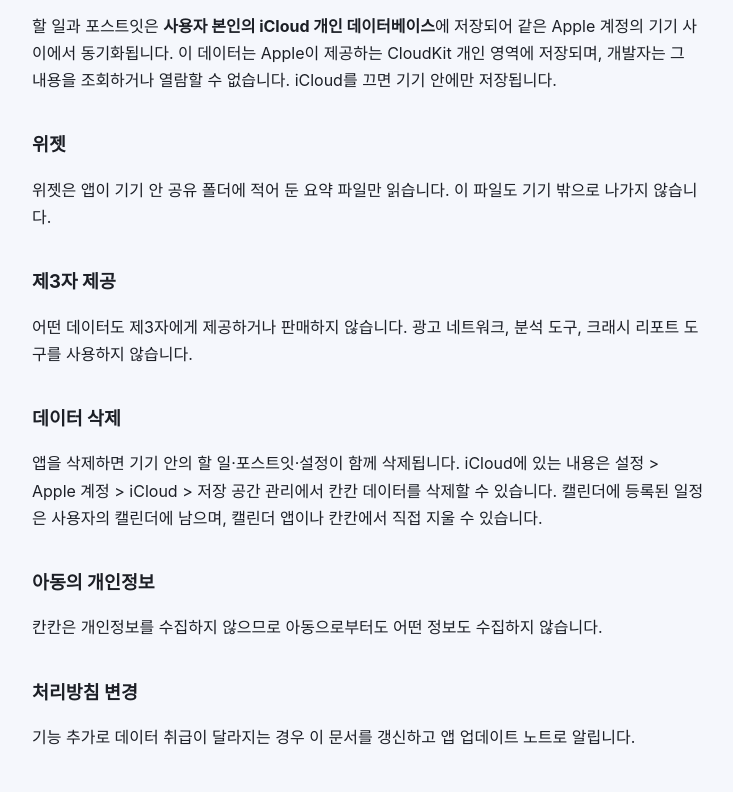
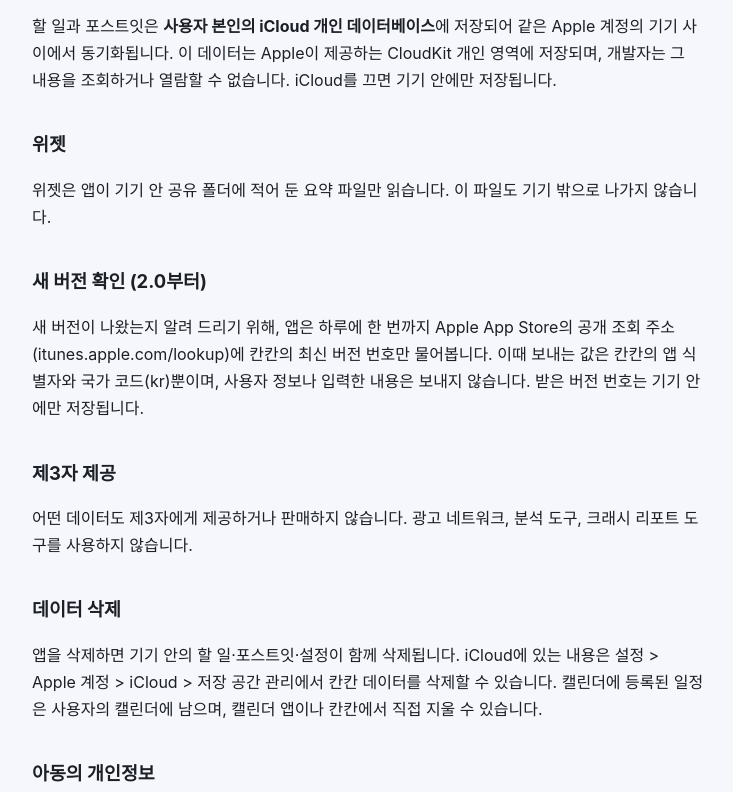
Before and after one commit to pherd94/kankan-support, a plain HTML site: page privacy/index.html in a window 1280 px wide. Shown: the part 1015-1807 px from the top of the page, without its empty margins (272-1005 px from the left). Drawn offline with Linux system fonts and the light colour scheme.

Commit message:
개인정보 처리방침: 새 버전 확인(App Store 공개 조회) 항목 추가

```diff
--- a/privacy/index.html
+++ b/privacy/index.html
@@ -32,7 +32,7 @@
 </head>
 <body>
 <h1>칸칸 개인정보 처리방침</h1>
-<p class="effective">시행일: 2026-09-12 (최초 시행)</p>
+<p class="effective">시행일: 2026-09-12 (최초 시행) · 개정: 2026-09-29 (새 버전 확인 항목 추가)</p>
 
 <h2>요약</h2>
 <p>칸칸은 <strong>어떠한 개인정보도 수집하지 않습니다.</strong>
@@ -70,6 +70,11 @@ iCloud를 끄면 기기 안에만 저장됩니다.</p>
 <p>위젯은 앱이 기기 안 공유 폴더에 적어 둔 요약 파일만 읽습니다.
 이 파일도 기기 밖으로 나가지 않습니다.</p>
 
+<h2>새 버전 확인 (2.0부터)</h2>
+<p>새 버전이 나왔는지 알려 드리기 위해, 앱은 하루에 한 번까지 Apple App Store의 공개 조회 주소(itunes.apple.com/lookup)에 칸칸의 최신 버전 번호만 물어봅니다.
+이때 보내는 값은 칸칸의 앱 식별자와 국가 코드(kr)뿐이며, 사용자 정보나 입력한 내용은 보내지 않습니다.
+받은 버전 번호는 기기 안에만 저장됩니다.</p>
+
 <h2>제3자 제공</h2>
 <p>어떤 데이터도 제3자에게 제공하거나 판매하지 않습니다.
 광고 네트워크, 분석 도구, 크래시 리포트 도구를 사용하지 않습니다.</p>
```
